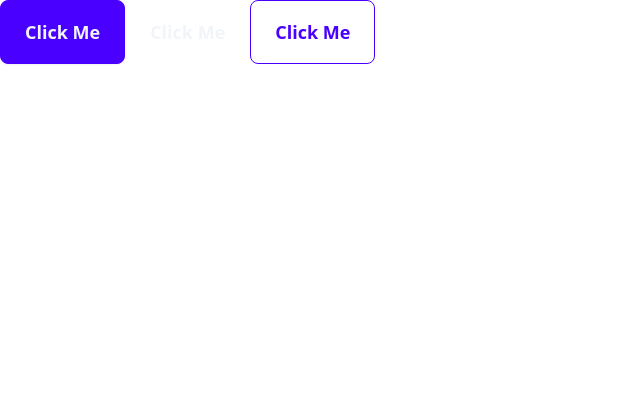
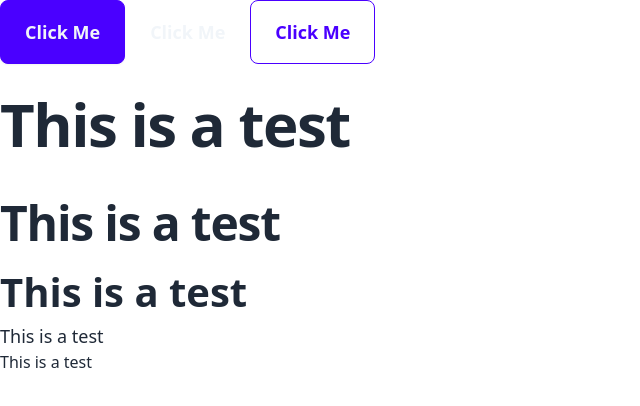
Before and after one commit to aizadrzo/personal-website, a Next.js app: page / in a window 1280 px wide. Shown: the top 406 px of the page, without its empty margins (0-640 px from the left). Built offline with nearby package versions, Linux system fonts and the light colour scheme.

Commit message:
added component Text

```diff
--- a/src/components/Button/Button.tsx
+++ b/src/components/Button/Button.tsx
@@ -1,9 +1,9 @@
-import React, { ButtonHTMLAttributes, FC } from "react";
+import React, { ComponentPropsWithRef, FC } from "react";
 import { ButtonCVA, ButtonVariantProps } from "./Button.classnames";
 import { cn } from "@/utils";
 
 interface ButtonProps
-  extends ButtonHTMLAttributes<HTMLButtonElement>,
+  extends ComponentPropsWithRef<"button">,
     ButtonVariantProps {}
 
 const Button: FC<ButtonProps> = ({
--- /dev/null
+++ b/src/components/Text/Text.tsx
@@ -0,0 +1,35 @@
+import React, { FC, ReactNode } from "react";
+import { cn } from "@/utils";
+
+type Variant = "h1" | "h2" | "h3" | "p" | "small";
+
+interface TextProps {
+  variant: Variant;
+  className?: string;
+  children: ReactNode;
+}
+
+const Text: FC<TextProps> = ({ variant, children, className, ...rest }) => {
+  const tags: Record<Variant, keyof JSX.IntrinsicElements> = {
+    h1: "h1",
+    h2: "h2",
+    h3: "h3",
+    p: "p",
+    small: "span",
+  };
+
+  const sizes: Record<Variant, string> = {
+    h1: "text-6xl font-bold leading-loose tracking-tight",
+    h2: "text-5xl font-bold leading-relaxed tracking-tight",
+    h3: "text-[40px] font-semibold leading-normal",
+    p: "text-lg",
+    small: "text-base",
+  };
+
+  const Tag = tags[variant];
+  const sizeClasses = sizes[variant];
+
+  return <Tag className={cn(sizeClasses, className)}>{children}</Tag>;
+};
+
+export default Text;
--- a/src/components/index.ts
+++ b/src/components/index.ts
@@ -1 +1,2 @@
 export { default as Button } from "./Button/Button";
+export { default as Text } from "./Text/Text";
--- a/src/pages/index.tsx
+++ b/src/pages/index.tsx
@@ -1,4 +1,4 @@
-import { Button } from "@/components";
+import { Button, Text } from "@/components";
 
 export default function Home() {
   return (
@@ -12,6 +12,11 @@ export default function Home() {
       <Button variant="outline" size="lg">
         Click Me
       </Button>
+      <Text variant="h1">This is a test</Text>
+      <Text variant="h2">This is a test</Text>
+      <Text variant="h3">This is a test</Text>
+      <Text variant="p">This is a test</Text>
+      <Text variant="small">This is a test</Text>
     </div>
   );
 }
```
